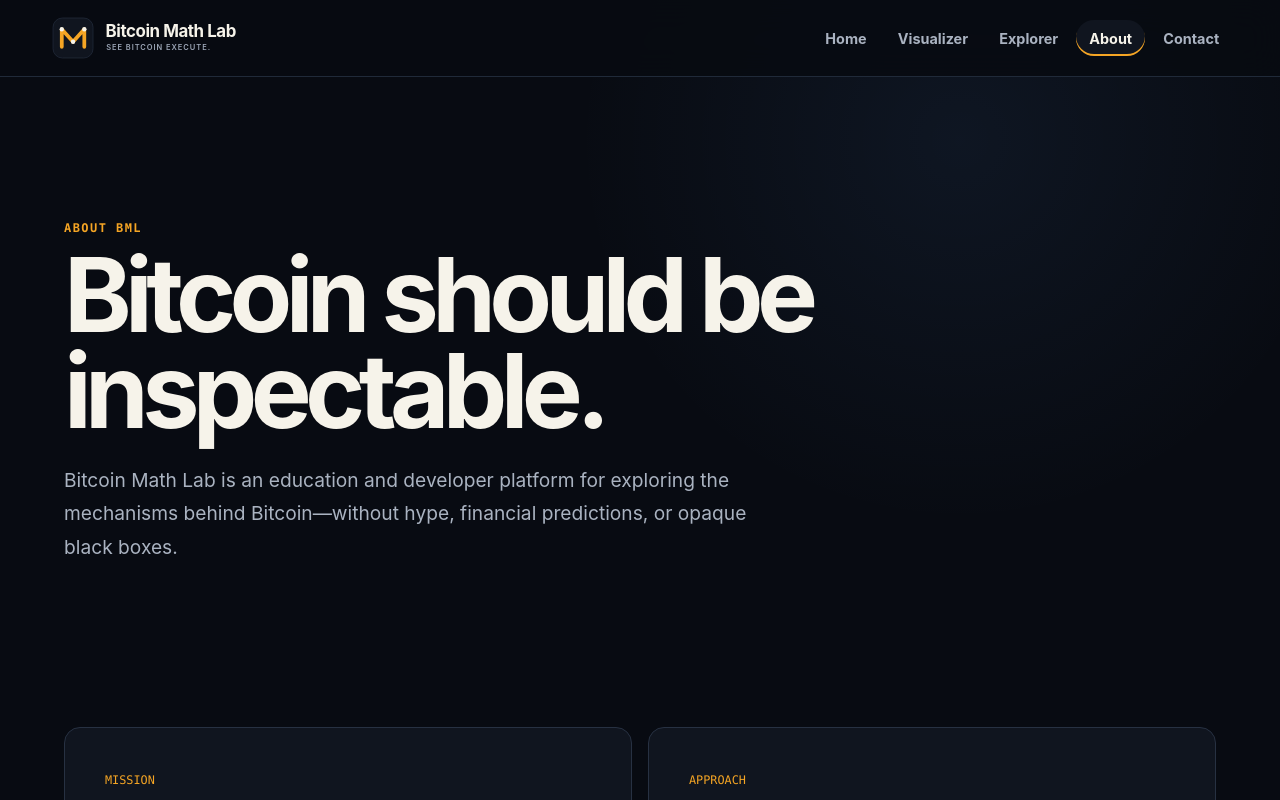
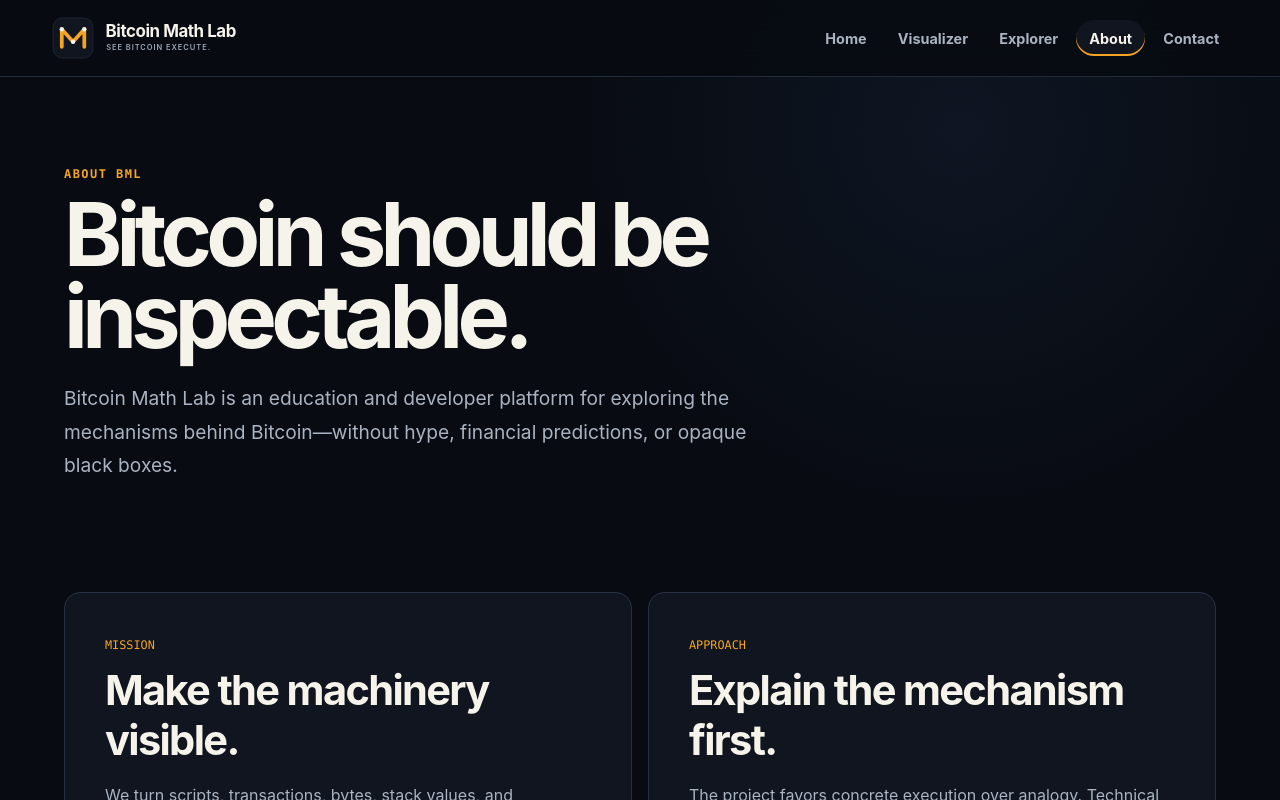
Before and after one commit to BitcoinMathLab/frontend, an Angular app: page /about in a window 1280 px wide. Shown: the top 800 px of the page. Built offline with nearby package versions, Linux system fonts and the light colour scheme.

Commit message:
tighten secondary page hierarchy

```diff
--- a/src/styles.scss
+++ b/src/styles.scss
@@ -421,13 +421,13 @@
 .page-hero {
   width: min(100% - 2rem, 72rem);
   margin-inline: auto;
-  padding-block: clamp(5rem, 12vw, 9rem);
+  padding-block: clamp(3rem, 7vw, 6rem);
 }
 
 .page-hero h1 {
   max-width: 13ch;
   margin: 0.75rem 0 1.5rem;
-  font-size: clamp(3.2rem, 8vw, 6.5rem);
+  font-size: clamp(3rem, 7vw, 5.5rem);
   letter-spacing: -0.065em;
   line-height: 0.94;
 }
```
